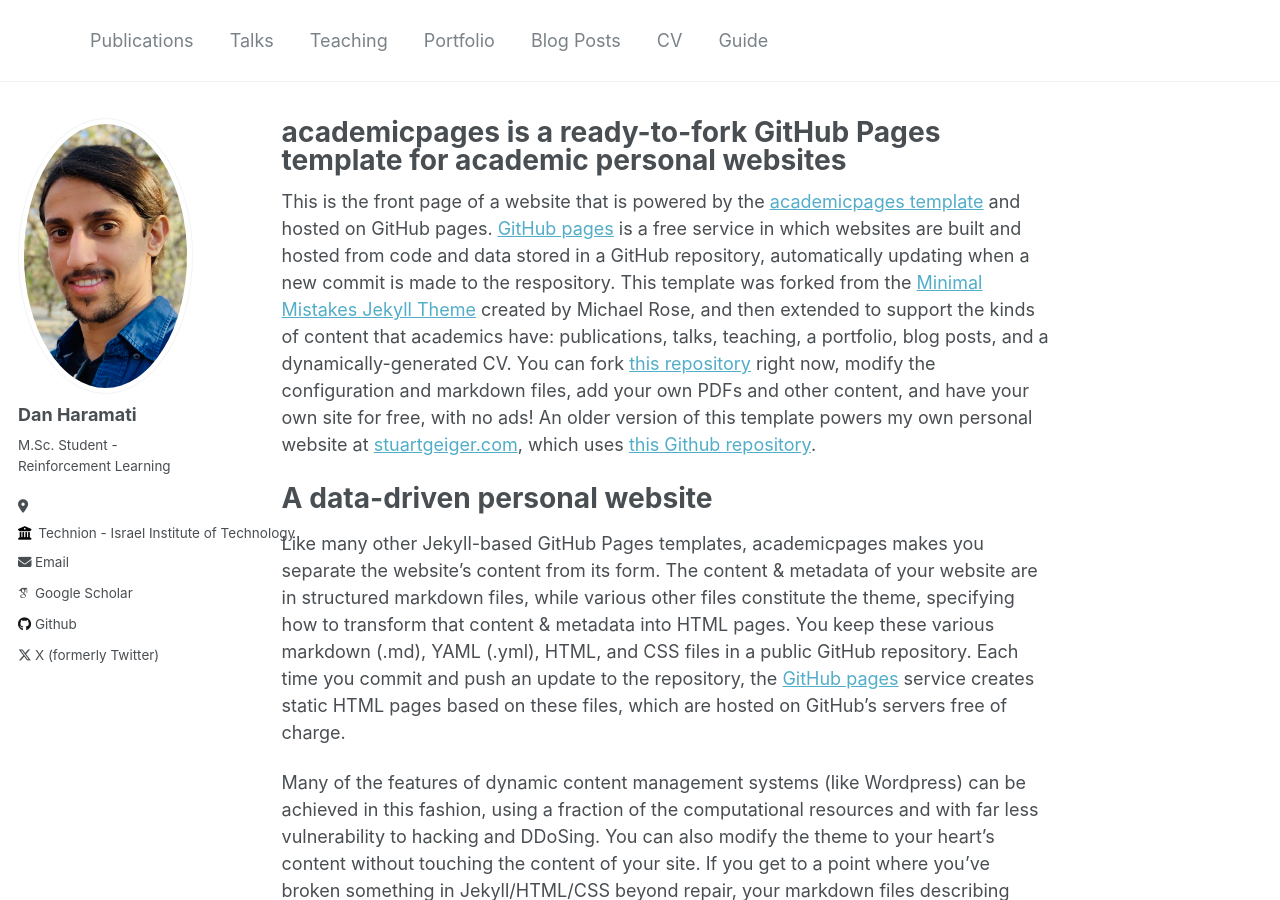
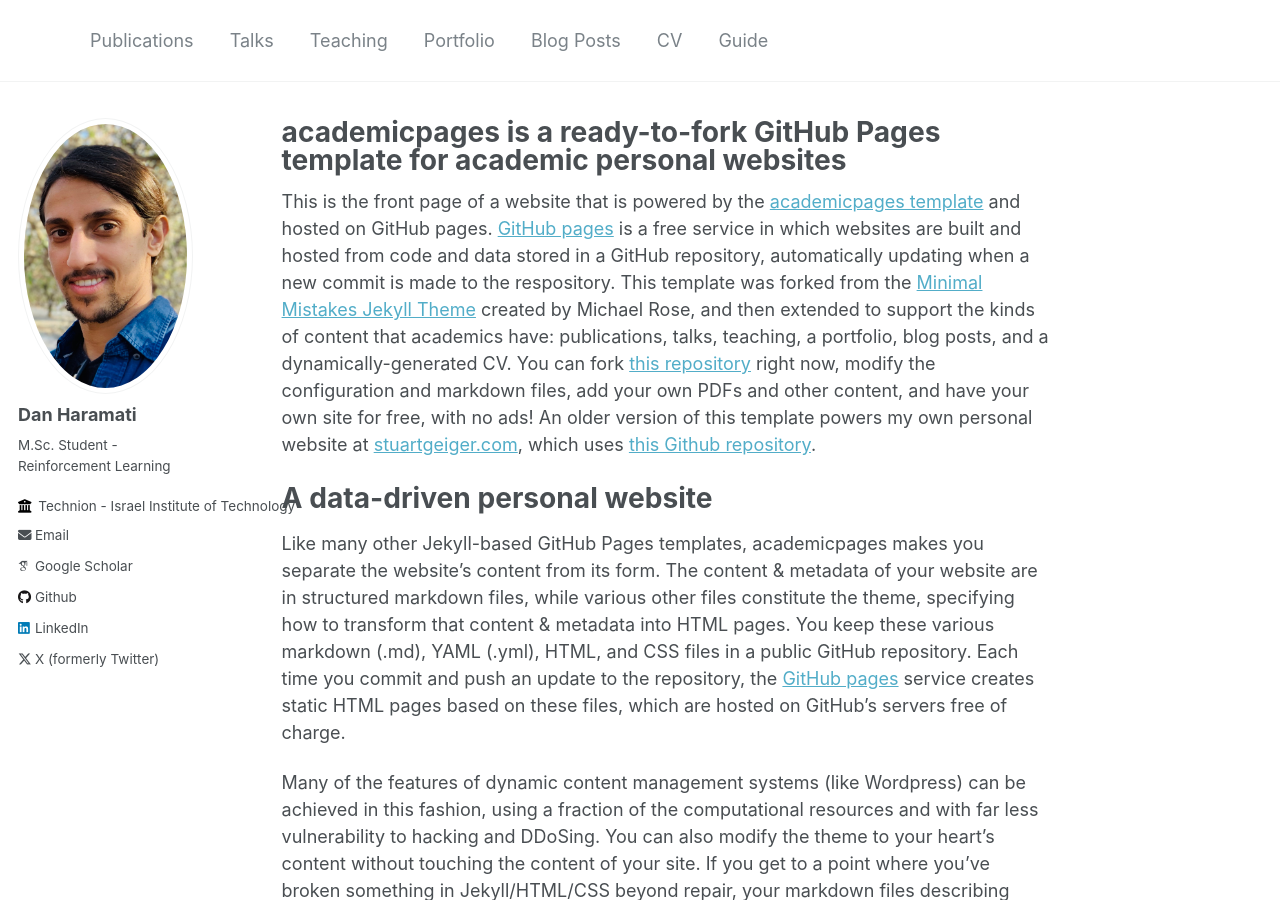
Before and after one commit to DanHrmti/danhrmti.github.io, a Jekyll site: the page built from _pages/about.md, in a window 1280 px wide and 900 px high. Built offline with Jekyll 4.4.1, drawn with Linux system fonts in a browser that asks for light colours; some web fonts are replaced.

Commit message:
Update _config.yml

```diff
--- a/_config.yml
+++ b/_config.yml
@@ -25,7 +25,7 @@
   name             : "Dan Haramati"
   pronouns         : # example: "she/her"
   bio              : "M.Sc. Student - Reinforcement Learning"
-  location         : ""
+  location         :
   employer         : "Technion - Israel Institute of Technology"
   uri              : # URL
   email            : "haramati (at) campus (dot) technion (dot) ac (dot) il"
@@ -56,7 +56,7 @@
   keybase          : # Username
   instagram        : # Username
   lastfm           : # Username
-  linkedin         : # Username
+  linkedin         : dan-haramati
   mastodon         : # URL
   medium           : # URL
   pinterest        : # Username
```
